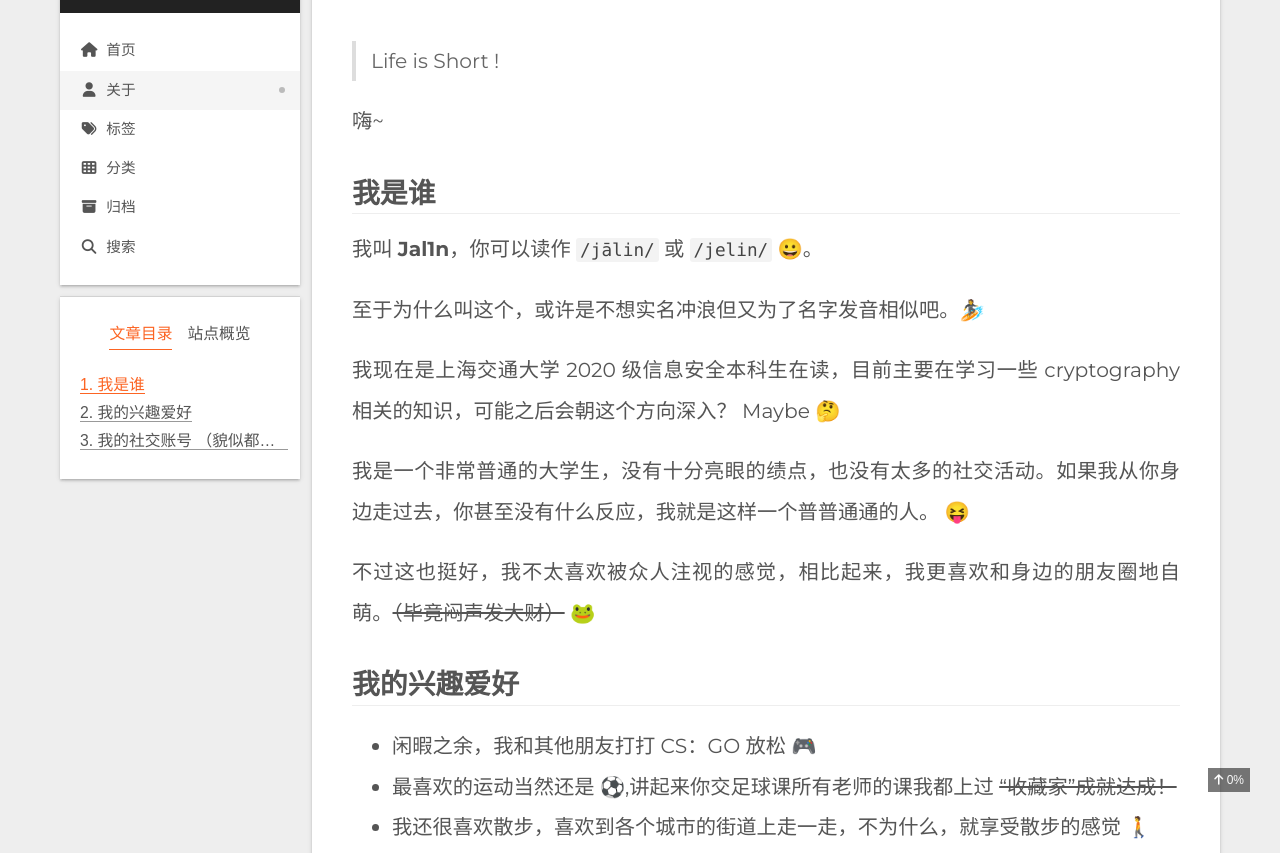
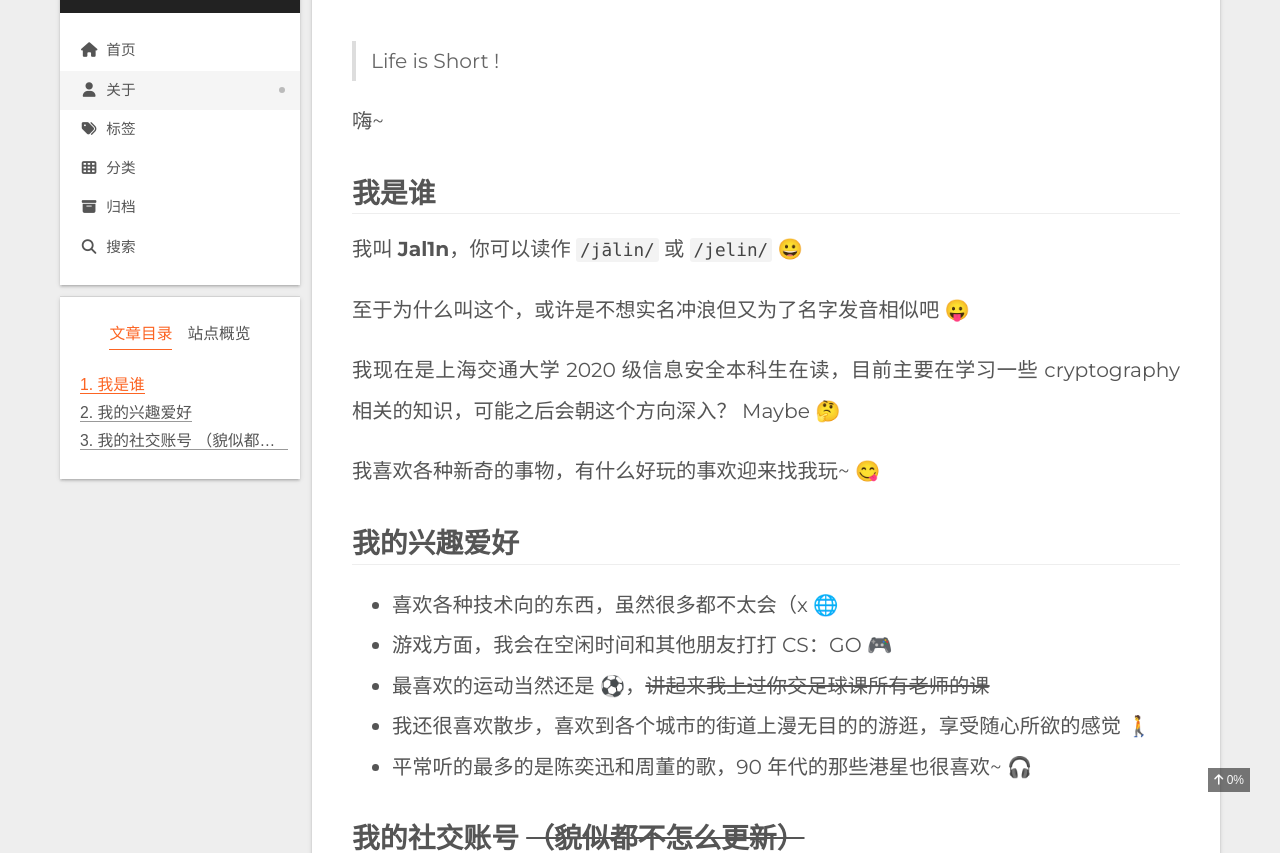
Before and after one commit to jjllzhang/jjllzhang.github.io, a plain HTML site: page about/index.html in a window 1280 px wide. Shown: the part 108-961 px from the top of the page. Drawn offline with nearby package versions, Linux system fonts and the light colour scheme; a script that the page names is missing; a web font is replaced by a local one.

Commit message:
Site updated: 2022-07-06 11:46:55

```diff
--- a/about/index.html
+++ b/about/index.html
@@ -21,15 +21,15 @@
 
 <script class="next-config" data-name="main" type="application/json">{"hostname":"jjllzhang.github.io","root":"/","images":"/images","scheme":"Gemini","darkmode":true,"version":"8.12.1","exturl":false,"sidebar":{"position":"left","display":"post","padding":18,"offset":12},"copycode":{"enable":true,"style":"mac"},"bookmark":{"enable":false,"color":"#222","save":"auto"},"mediumzoom":false,"lazyload":false,"pangu":false,"comments":{"style":"tabs","active":null,"storage":true,"lazyload":false,"nav":null},"stickytabs":false,"motion":{"enable":true,"async":false,"transition":{"post_block":"fadeIn","post_header":"fadeInDown","post_body":"fadeInDown","coll_header":"fadeInLeft","sidebar":"fadeInUp"}},"prism":false,"i18n":{"placeholder":"搜索...","empty":"没有找到任何搜索结果：${query}","hits_time":"找到 ${hits} 个搜索结果（用时 ${time} 毫秒）","hits":"找到 ${hits} 个搜索结果"},"path":"/search.xml","localsearch":{"enable":true,"trigger":"auto","top_n_per_article":5,"unescape":false,"preload":false}}</script><script src="/js/config.js"></script>
 
-    <meta name="description" content="Life is Short !   嗨~ 我是谁我叫 Jal1n，你可以读作 &#x2F;jālin&#x2F; 或 &#x2F;jelin&#x2F; 😀。 至于为什么叫这个，或许是不想实名冲浪但又为了名字发音相似吧。🏄‍ 我现在是上海交通大学 2020 级信息安全本科生在读，目前主要在学习一些 cryptography 相关的知识，可能之后会朝这个方向深入？ Maybe 🤔 我是一个非常普通的大学生，没有十分亮眼的绩点，也没有">
+    <meta name="description" content="Life is Short !   嗨~ 我是谁我叫 Jal1n，你可以读作 &#x2F;jālin&#x2F; 或 &#x2F;jelin&#x2F; 😀 至于为什么叫这个，或许是不想实名冲浪但又为了名字发音相似吧 😛 我现在是上海交通大学 2020 级信息安全本科生在读，目前主要在学习一些 cryptography 相关的知识，可能之后会朝这个方向深入？ Maybe 🤔 我喜欢各种新奇的事物，有什么好玩的事欢迎来找我玩~ 😋">
 <meta property="og:type" content="website">
 <meta property="og:title" content="关于我">
 <meta property="og:url" content="http://jjllzhang.github.io/about/">
 <meta property="og:site_name" content="Jal1n&#39;s Blog">
-<meta property="og:description" content="Life is Short !   嗨~ 我是谁我叫 Jal1n，你可以读作 &#x2F;jālin&#x2F; 或 &#x2F;jelin&#x2F; 😀。 至于为什么叫这个，或许是不想实名冲浪但又为了名字发音相似吧。🏄‍ 我现在是上海交通大学 2020 级信息安全本科生在读，目前主要在学习一些 cryptography 相关的知识，可能之后会朝这个方向深入？ Maybe 🤔 我是一个非常普通的大学生，没有十分亮眼的绩点，也没有">
+<meta property="og:description" content="Life is Short !   嗨~ 我是谁我叫 Jal1n，你可以读作 &#x2F;jālin&#x2F; 或 &#x2F;jelin&#x2F; 😀 至于为什么叫这个，或许是不想实名冲浪但又为了名字发音相似吧 😛 我现在是上海交通大学 2020 级信息安全本科生在读，目前主要在学习一些 cryptography 相关的知识，可能之后会朝这个方向深入？ Maybe 🤔 我喜欢各种新奇的事物，有什么好玩的事欢迎来找我玩~ 😋">
 <meta property="og:locale" content="zh_CN">
 <meta property="article:published_time" content="2022-07-04T16:49:23.000Z">
-<meta property="article:modified_time" content="2022-07-05T05:09:54.260Z">
+<meta property="article:modified_time" content="2022-07-06T03:45:29.805Z">
 <meta property="article:author" content="Jal1n">
 <meta property="article:tag" content="Blog 生活分享 学习笔记">
 <meta name="twitter:card" content="summary">
@@ -238,18 +238,19 @@
 </blockquote>
 
 <p>嗨~</p>
-<h2 id="我是谁"><a href="#我是谁" class="headerlink" title="我是谁"></a>我是谁</h2><p>我叫 <strong>Jal1n</strong>，你可以读作 <code>/jālin/</code> 或 <code>/jelin/</code> 😀。</p>
-<p>至于为什么叫这个，或许是不想实名冲浪但又为了名字发音相似吧。🏄‍</p>
+<h2 id="我是谁"><a href="#我是谁" class="headerlink" title="我是谁"></a>我是谁</h2><p>我叫 <strong>Jal1n</strong>，你可以读作 <code>/jālin/</code> 或 <code>/jelin/</code> 😀</p>
+<p>至于为什么叫这个，或许是不想实名冲浪但又为了名字发音相似吧 😛</p>
 <p>我现在是上海交通大学 2020 级信息安全本科生在读，目前主要在学习一些 cryptography 相关的知识，可能之后会朝这个方向深入？ Maybe 🤔</p>
-<p>我是一个非常普通的大学生，没有十分亮眼的绩点，也没有太多的社交活动。如果我从你身边走过去，你甚至没有什么反应，我就是这样一个普普通通的人。 😝</p>
-<p>不过这也挺好，我不太喜欢被众人注视的感觉，相比起来，我更喜欢和身边的朋友圈地自萌。<del>（毕竟闷声发大财）</del> 🐸</p>
+<p>我喜欢各种新奇的事物，有什么好玩的事欢迎来找我玩~ 😋</p>
 <h2 id="我的兴趣爱好"><a href="#我的兴趣爱好" class="headerlink" title="我的兴趣爱好"></a>我的兴趣爱好</h2><ul>
-<li>闲暇之余，我和其他朋友打打 CS：GO 放松 🎮</li>
-<li>最喜欢的运动当然还是 ⚽,讲起来你交足球课所有老师的课我都上过 <del>“收藏家”成就达成！</del></li>
-<li>我还很喜欢散步，喜欢到各个城市的街道上走一走，不为什么，就享受散步的感觉 🚶‍</li>
+<li>喜欢各种技术向的东西，虽然很多都不太会（x 🌐</li>
+<li>游戏方面，我会在空闲时间和其他朋友打打 CS：GO 🎮</li>
+<li>最喜欢的运动当然还是 ⚽，<del>讲起来我上过你交足球课所有老师的课</del></li>
+<li>我还很喜欢散步，喜欢到各个城市的街道上漫无目的的游逛，享受随心所欲的感觉 🚶‍</li>
+<li>平常听的最多的是陈奕迅和周董的歌，90 年代的那些港星也很喜欢~ 🎧</li>
 </ul>
 <h2 id="我的社交账号-（貌似都不怎么更新）"><a href="#我的社交账号-（貌似都不怎么更新）" class="headerlink" title="我的社交账号 （貌似都不怎么更新）"></a>我的社交账号 <del>（貌似都不怎么更新）</del></h2><ul>
-<li>平时的一些项目作业会放在 <a target="_blank" rel="noopener" href="https://github.com/jjllzhang">GitHub</a> 💙</li>
+<li>平时的一些项目作业会放在 <a target="_blank" rel="noopener" href="https://github.com/jjllzhang">GitHub</a> 📝</li>
 <li>其实推特基本潜水，主要是观摩一些带佬 👀<a target="_blank" rel="noopener" href="https://twitter.com/jjllzhang">Twitter</a></li>
 <li>B 站主要拿来看<del>吃播</del>x 🍲 <a target="_blank" rel="noopener" href="https://space.bilibili.com/382204389">bilibili</a></li>
 </ul>
```
